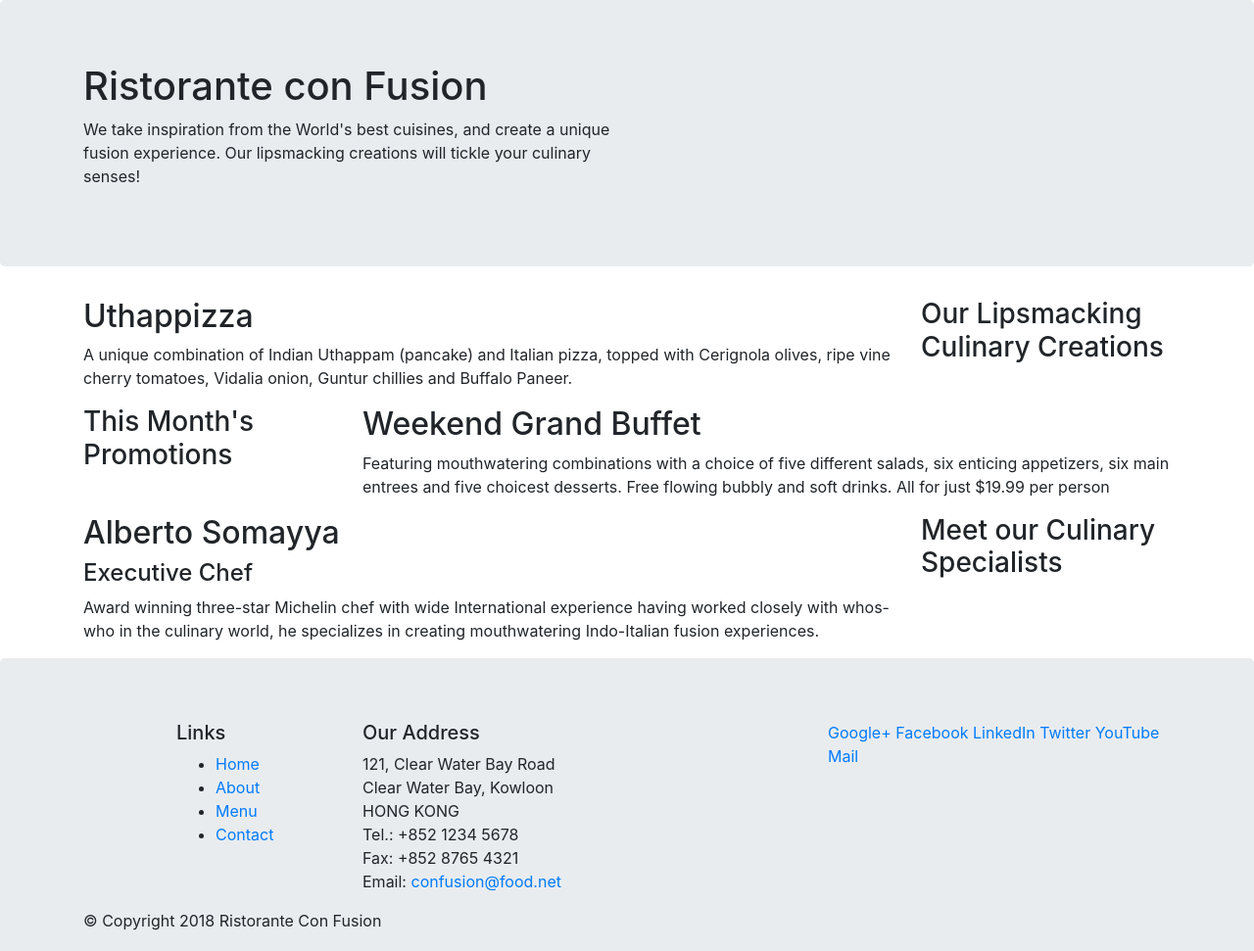
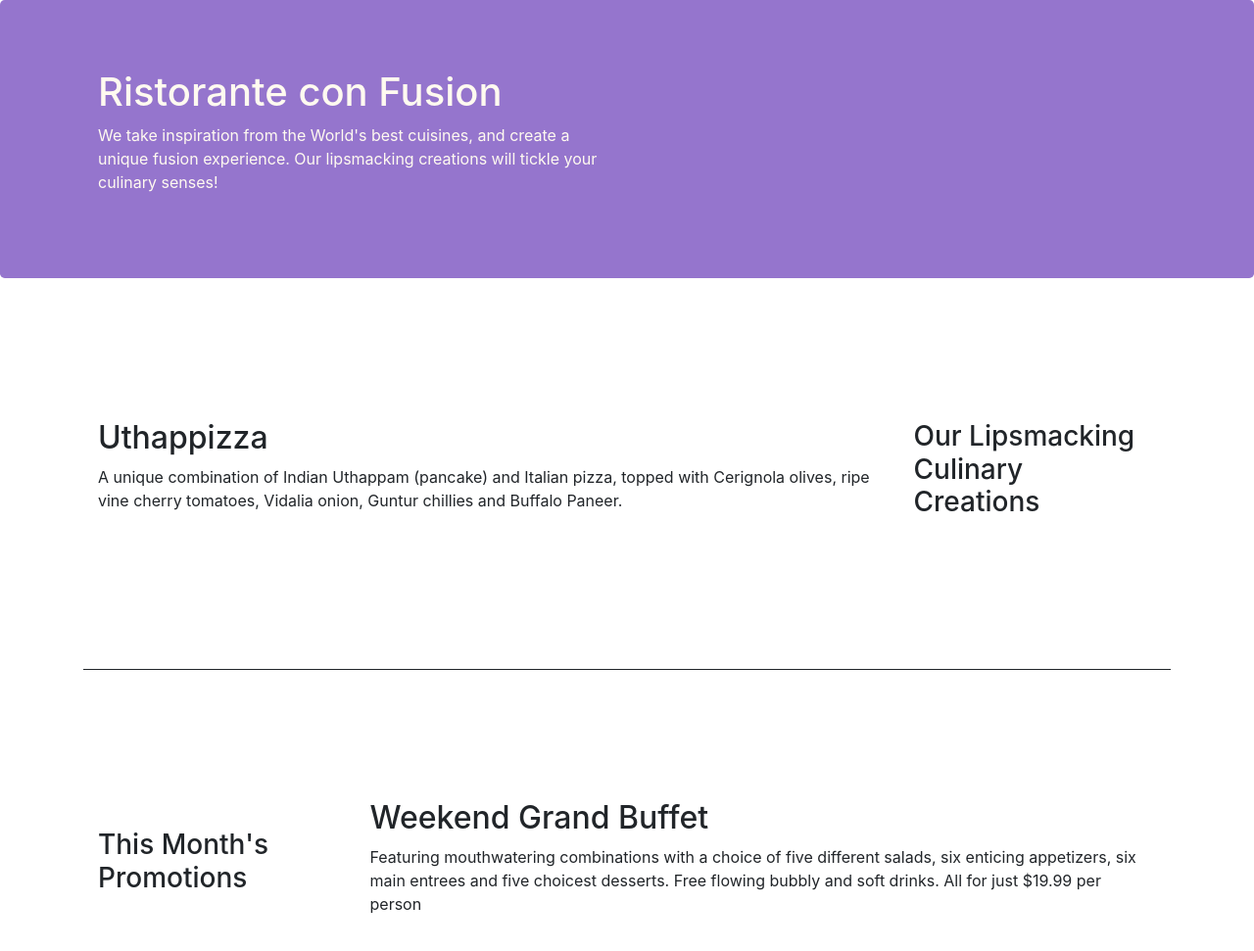
Before and after one commit to bansaljatin05/BootstrapPractice, a website: page index.html in a window 1280 px wide. Shown: the top 971 px of the page at 98% size. Drawn offline with nearby package versions, Linux system fonts and the light colour scheme.

Commit message:
Bootstrap grid pt-II

```diff
--- /dev/null
+++ b/css/style.css
@@ -0,0 +1,30 @@
+
+.row-header {
+    margin: 0px auto;
+    padding: 0px auto;
+}
+.row-content {
+    margin: 0px auto;
+    padding: 50px 0px 50px 0px;
+    border-bottom: 1px solid;
+    min-height: 400px;
+}
+.footer {
+    background-color: #d1c4e9;
+    padding: 20px 0px;
+    margin: 0px auto;
+}
+.jumbotron {
+    padding: 70px 30px;
+    margin: 0px;
+    background: #9575cd;
+    color: floralwhite;
+}
+.address {
+    font-size: 80%;
+    margin: 0px;
+    color: #0f0f0f;
+}
+a:hover{
+    text-decoration: none;
+}
--- a/index.html
+++ b/index.html
@@ -9,6 +9,7 @@
 
     <!-- Bootstrap CSS -->
     <link rel="stylesheet" href="node_modules/bootstrap/dist/css/bootstrap.min.css">
+    <link rel="stylesheet" href="css/style.css">
     <title>Ristorante Con Fusion</title>
 </head>
 
@@ -16,7 +17,7 @@
 
     <header class="jumbotron">
         <div class="container">
-            <div class="row">
+            <div class="row row-header">
                 <div class="col-12 col-sm-6">
                     <h1>Ristorante con Fusion</h1>
                     <p>We take inspiration from the World's best cuisines, and create a unique fusion experience. Our lipsmacking creations will tickle your culinary senses!</p>
@@ -28,7 +29,7 @@
     </header>
 
     <div class="container">
-        <div class="row">
+        <div class="row row-content align-items-center">
             <div class="col-12 col-sm-4 order-sm-last col-md-3">
                 <h3>Our Lipsmacking Culinary Creations</h3>
             </div>
@@ -39,7 +40,7 @@
         </div>
 
 
-        <div class="row">
+        <div class="row row-content align-items-center">
             <div class="col-12 col-sm-4 col-md-3">
                 <h3>This Month's Promotions</h3>
             </div>
@@ -49,7 +50,7 @@
             </div>
         </div>
 
-        <div class="row">
+        <div class="row row-content align-items-center">
             <div class="col-12 col-sm-4 order-sm-last col-md-3">
                 <h3>Meet our Culinary Specialists</h3>
             </div>
@@ -61,12 +62,12 @@
         </div>
     </div>
 
-    <footer class="jumbotron">
+    <footer class="footer">
         <div class="container">
             <div class="row">
                 <div class="col-4 offset-1 col-sm-2">
                     <h5>Links</h5>
-                    <ul>
+                    <ul class="list-unstyled">
                         <li><a href="#">Home</a></li>
                         <li><a href="#">About</a></li>
                         <li><a href="#">Menu</a></li>
@@ -75,7 +76,7 @@
                 </div>
                 <div class="col-7 col-sm-5">
                     <h5>Our Address</h5>
-                    <address>
+                    <address class="address">
 		              121, Clear Water Bay Road<br>
 		              Clear Water Bay, Kowloon<br>
 		              HONG KONG<br>
@@ -84,8 +85,8 @@
 		              Email: <a href="mailto:confusion@food.net">confusion@food.net</a>
 		           </address>
                 </div>
-                <div class="col-12 col-sm-4">
-                    <div>
+                <div class="col-12 col-sm-4 align-self-center">
+                    <div class="text-center">
                         <a href="http://google.com/+">Google+</a>
                         <a href="http://www.facebook.com/profile.php?id=">Facebook</a>
                         <a href="http://www.linkedin.com/in/">LinkedIn</a>
@@ -95,7 +96,7 @@
                     </div>
                 </div>
            </div>
-           <div class="row">
+           <div class="row justify-content-center">
                 <div class="col-auto">
                     <p>© Copyright 2018 Ristorante Con Fusion</p>
                 </div>
```
